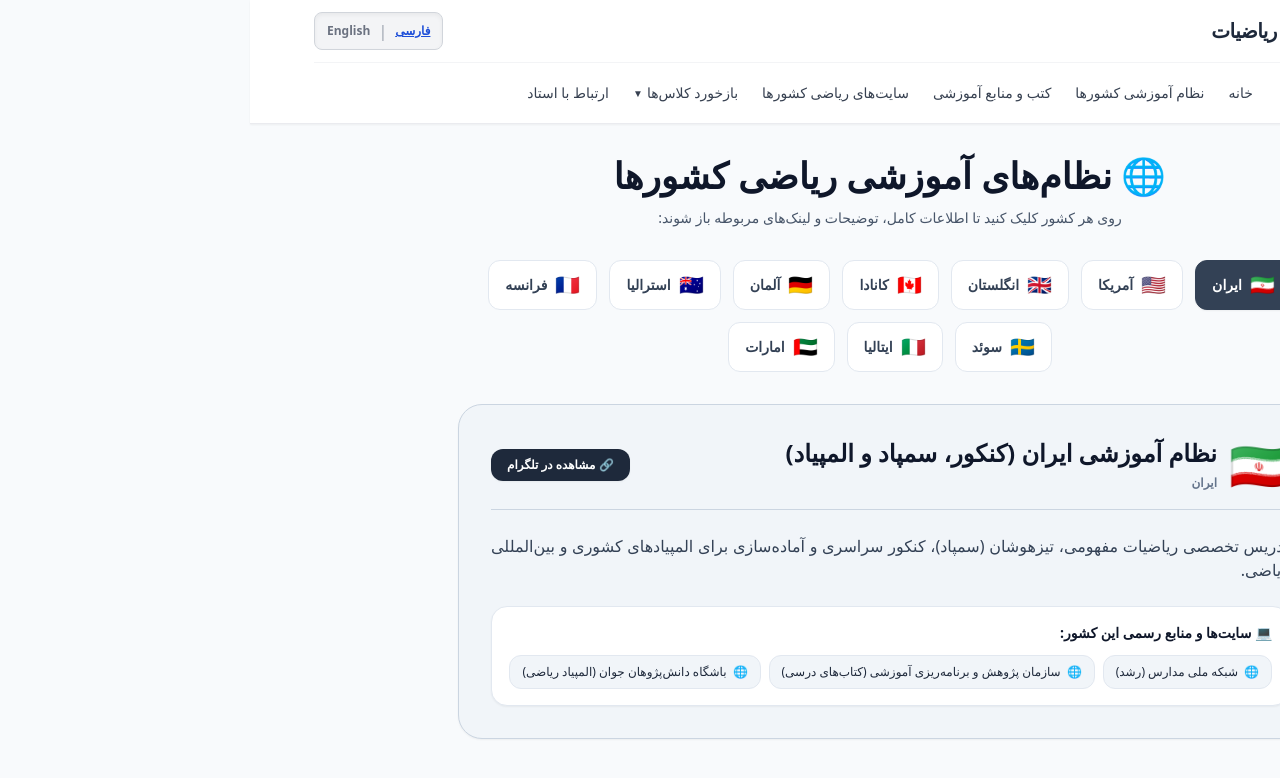
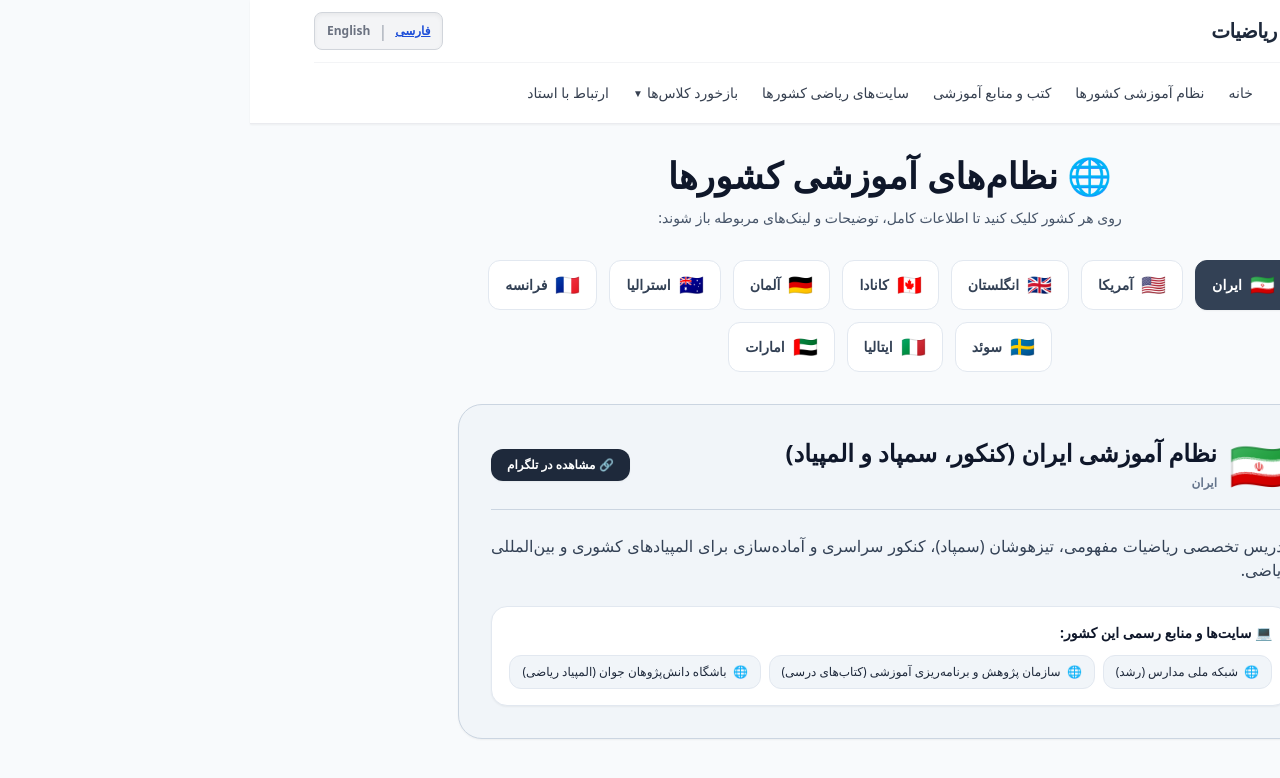
Before and after one commit to Hmohammadiz633/International-Mathematics-Site, a Next.js app: page /educational-systems in a window 1280 px wide. Shown: the top 778 px of the page. Built offline with nearby package versions, Linux system fonts and the light colour scheme.

Commit message:
Update page.js

```diff
--- a/app/educational-systems/page.js
+++ b/app/educational-systems/page.js
@@ -234,7 +234,7 @@ export default function EducationalSystemsPage() {
       <div className="max-w-4xl mx-auto px-4 pt-8">
         <div className="text-center mb-8">
           <h1 className="text-2xl md:text-4xl font-black text-slate-900 mb-3">
-            🌐 {isFa ? 'نظام‌های آموزشی ریاضی کشورها' : 'International Educational Systems'}
+            🌐 {isFa ? 'نظام‌های آموزشی کشورها' : 'International Educational Systems'}
           </h1>
           <p className="text-xs md:text-sm text-slate-600 font-medium">
             {isFa ? 'روی هر کشور کلیک کنید تا اطلاعات کامل، توضیحات و لینک‌های مربوطه باز شوند:' : 'Click on any country button to reveal full information and links:'}
```
